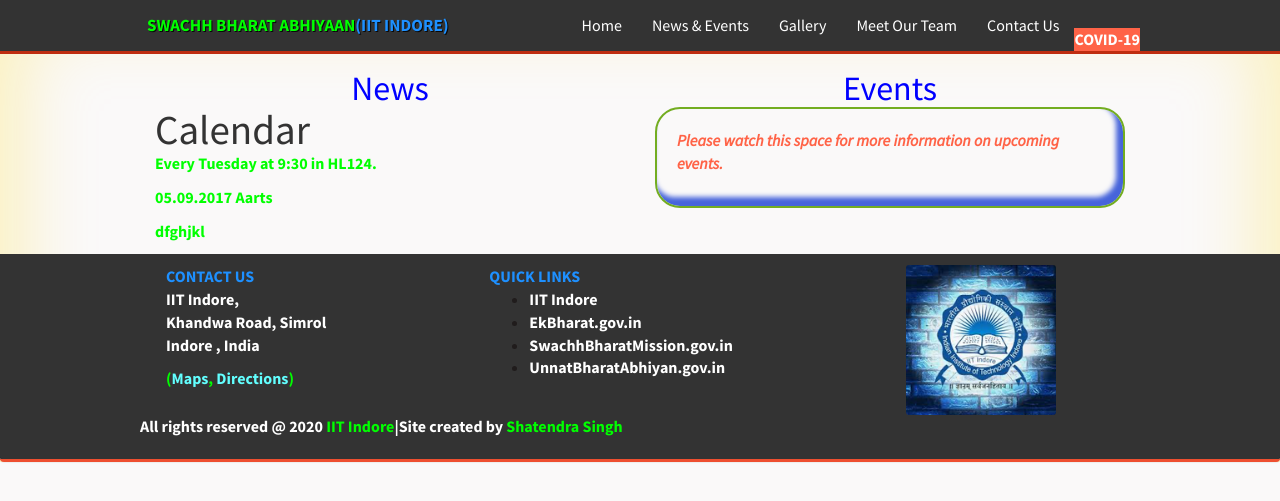
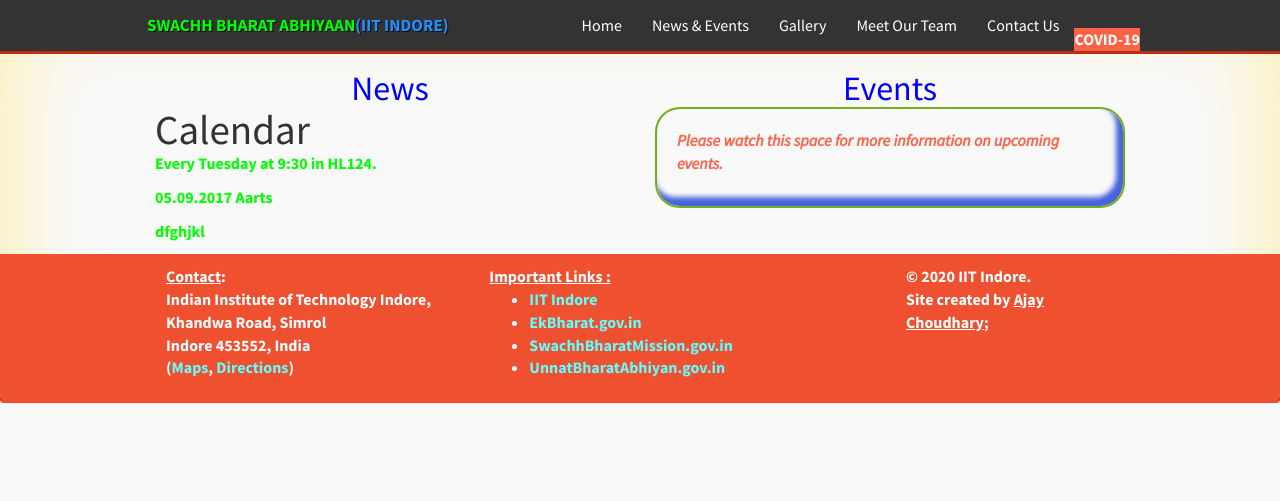
Before and after one commit to Satendra01/sba, a Jekyll site: the page built from _pages/mini_lecture_series.md, in a window 1280 px wide. Shown: the top 501 px of the page. Built offline with Jekyll 4.4.1, drawn with Linux system fonts in a browser that asks for light colours; nearby versions of some CDN libraries.

Commit message:
footer-overflow-fix

```diff
--- a/_includes/footer.html
+++ b/_includes/footer.html
@@ -1,41 +1,37 @@
-<div id="footer" class="panel" >
-  <div class="panel-footer" style="background-color:#333333">
-	<div class="container-fluid" >
+<div id="footer" class="panel">
+  <div class="panel-footer">
+	<div class="container-fluid">
 	  <div class="row">
 
 	  	<!--div class="col-sm-2" style="color: white">
 			<a href="https://iiti.ac.in"><img src="{{ site.url }}{{ site.baseurl }}/images/logopic/iitilogo.png" width="125px"></a>
     	        </div-->
 
-		<div class="col-sm-4" >
-			<b style="color: DodgerBlue">CONTACT US</b>
-		  <p style="color:white">IIT Indore,<br>
+		<div class="col-sm-4" style="color: white">
+			<u><b>Contact</b></u>:<br />
+		  Indian Institute of Technology Indore,<br />
 		  Khandwa Road, Simrol<br />
-		  Indore , India<br /></p>
+		  Indore 453552, India<br /><b>
             (<a href="https://goo.gl/maps/yTYThnmYL8ajDqx77" style="color: #62FFFF;">Maps</a>, <a href="http://cse.iiti.ac.in/reach_iiti.php" style="color: #62FFFF;">Directions</a>)</b>
 
 	    </div>
 
-		  <div class="col-sm-5" >
-			  <b style="color:DodgerBlue;">QUICK LINKS </b>
-			 <ul  >
-				 <li><a href="https://iiti.ac.in" > <b style="color:white">IIT Indore</b></a></li>
-				 <li><a href="https://ekbharat.gov.in/" ><b style="color:white">EkBharat.gov.in</b></a></li>
-				 <li><a href="https://swachhbharatmission.gov.in/" ><b style="color:white">SwachhBharatMission.gov.in</b></a></li>
-			  	 <li><a href="https://unnatbharatabhiyan.gov.in"><b style="color:white">UnnatBharatAbhiyan.gov.in</b></a></li>
+		  <div class="col-sm-5" style="color: white;">
+			  <u><b>Important Links :</b></u>
+			 <ul  style="color:white;">
+				 <li><a href="https://iiti.ac.in" > <b style="color: #62FFFF;">IIT Indore</b></a></li>
+				 <li><a href="https://ekbharat.gov.in/" ><b style="color: #62FFFF;">EkBharat.gov.in</b></a></li>
+				 <li><a href="https://swachhbharatmission.gov.in/" ><b style="color: #62FFFF;">SwachhBharatMission.gov.in</b></a></li>
+			  	 <li><a href="https://unnatbharatabhiyan.gov.in"><b style="color: #62FFFF;">UnnatBharatAbhiyan.gov.in</b></a></li>
 			  </ul>
     		</div>
-    <div class="col-sm-3">
-      <a href="https://www.iiti.ac.in"><img src="{{site.url}}{{site.baseurl}}/images/rsz_iiti2.png" width="150" height="150"></a>
-    </div>
+
+		<div class="col-sm-3" style="color: white">
+			<b><p>&copy 2020 IIT Indore.</b><br> Site created by  <a href="https://www.linkedin.com/in/ajay-choudhary-7576277a/" ><u style="color:white;">Ajay Choudhary</u></a>;</p>
+    	</div>
 
 
-			<b><p style="align:center;color:white">All rights reserved @ 2020<b style="color:#00FF00"> IIT Indore</b>|Site created by  <a href="mailto:ms1904101007@iiti.ac.in" style="color:#00FF00"> Shatendra Singh</a></p>
-
-
-
-
-  </div>
+	  </div>
 	</div>
   </div>
 </div>
```
